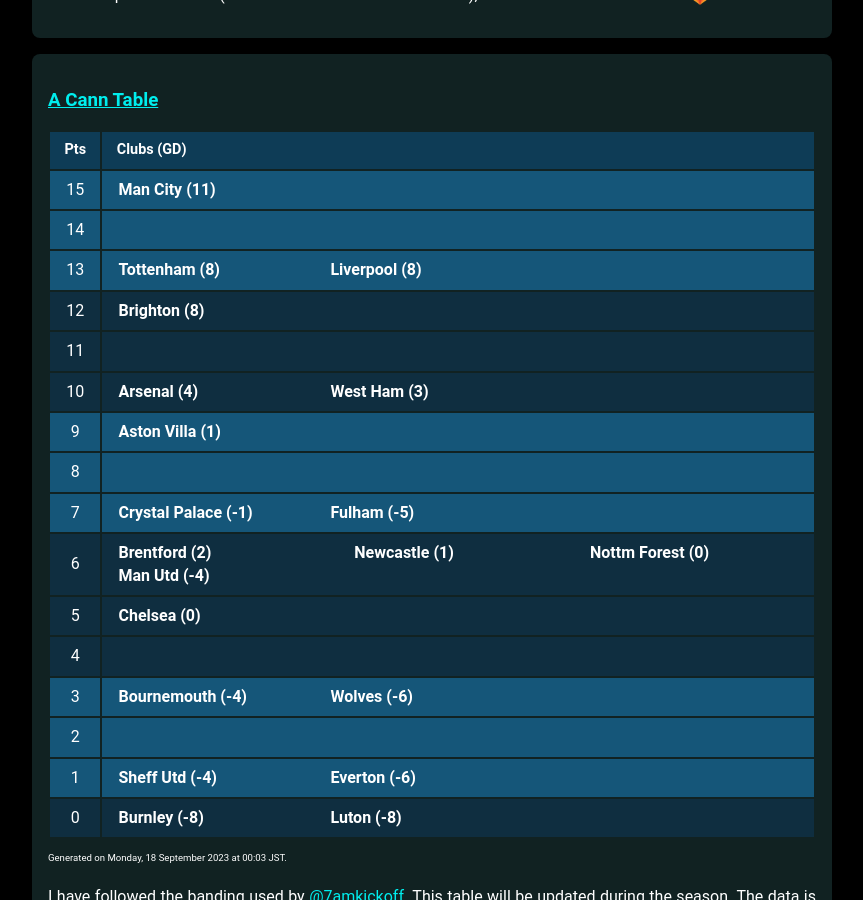
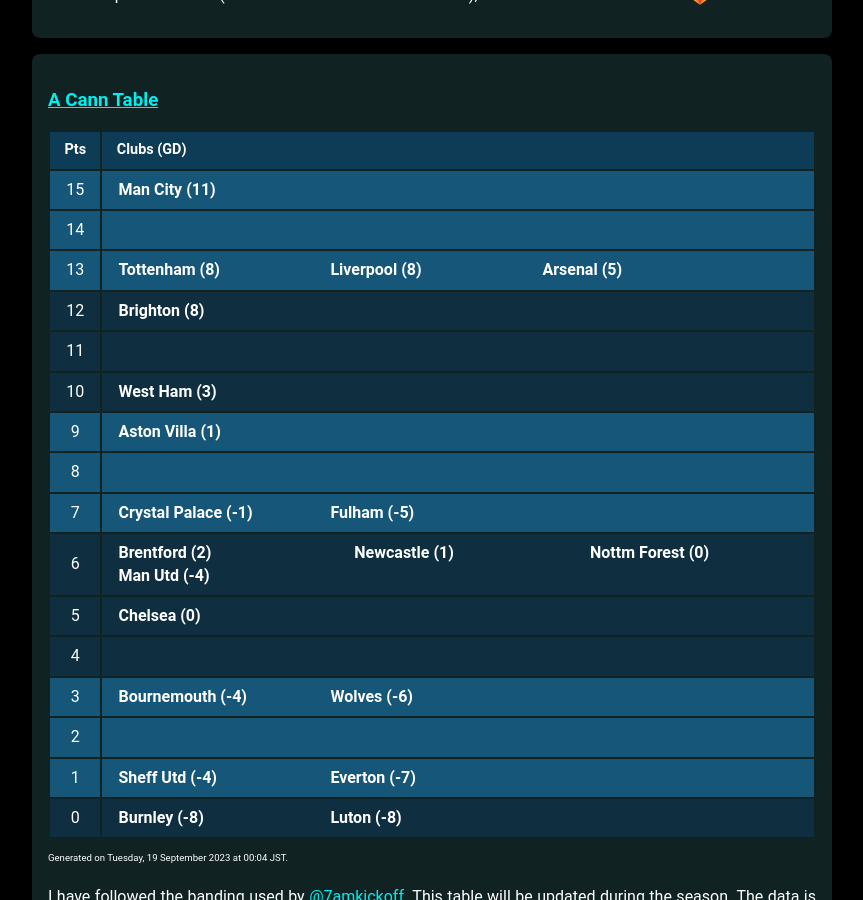
Before and after one commit to muru/muru.github.io, a Jekyll site: the page built from resources.md, in a window 1280 px wide and 900 px high, scrolled down 1315 px. Shown: the whole window, without its empty margins (208-1071 px from the left). Built offline with Jekyll 4.4.1, drawn with Linux system fonts in a browser that asks for light colours; some web fonts are replaced.

Commit message:
updated cann-table: Tue 19 Sep 00:04:04 JST 2023

```diff
--- a/cann-table.html
+++ b/cann-table.html
@@ -16,6 +16,7 @@
 		<td class="cann-clubs">
 			<span class="club-name"> Tottenham (8) </span>
 			<span class="club-name"> Liverpool (8) </span>
+			<span class="club-name"> Arsenal (5) </span>
 		</td>
  	</tr>
 	<tr class="cann-row-2">
@@ -32,7 +33,6 @@
 	<tr class="cann-row-2">
 		<td class="cann-point"> 10 </td>
 		<td class="cann-clubs">
-			<span class="club-name"> Arsenal (4) </span>
 			<span class="club-name"> West Ham (3) </span>
 		</td>
  	</tr>
@@ -90,7 +90,7 @@
 		<td class="cann-point"> 1 </td>
 		<td class="cann-clubs">
 			<span class="club-name"> Sheff Utd (-4) </span>
-			<span class="club-name"> Everton (-6) </span>
+			<span class="club-name"> Everton (-7) </span>
 		</td>
  	</tr>
 	<tr class="cann-row-2">
@@ -101,4 +101,4 @@
 		</td>
  	</tr>
 </table>
-<span id="cann-gen-note"> Generated on  Monday, 18 September 2023 at 00:03 JST. </span>
+<span id="cann-gen-note"> Generated on  Tuesday, 19 September 2023 at 00:04 JST. </span>
```
